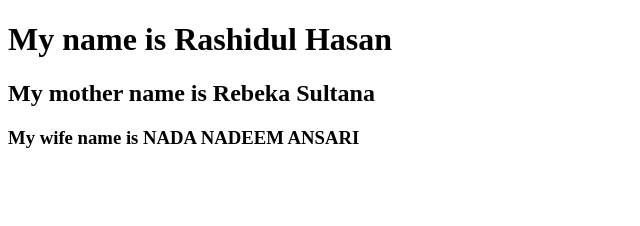
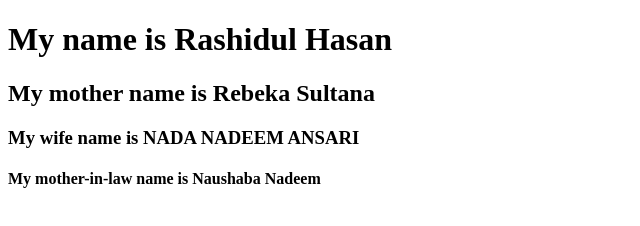
Before and after one commit to Rashidulhasanprogramming/practice-git, a plain HTML site: page index.html in a window 1280 px wide. Shown: the whole page, without its empty margins (0-640 px from the left). Drawn offline with Linux system fonts and the light colour scheme.

Commit message:
mother-in-law name is added

```diff
--- a/index.html
+++ b/index.html
@@ -9,5 +9,6 @@
     <h1>My name is Rashidul Hasan</h1>
     <h2>My mother name is Rebeka Sultana</h2>
     <h3>My wife name is NADA NADEEM ANSARI</h3>
+    <h4>My mother-in-law name is Naushaba Nadeem</h4>
 </body>
 </html>
```
